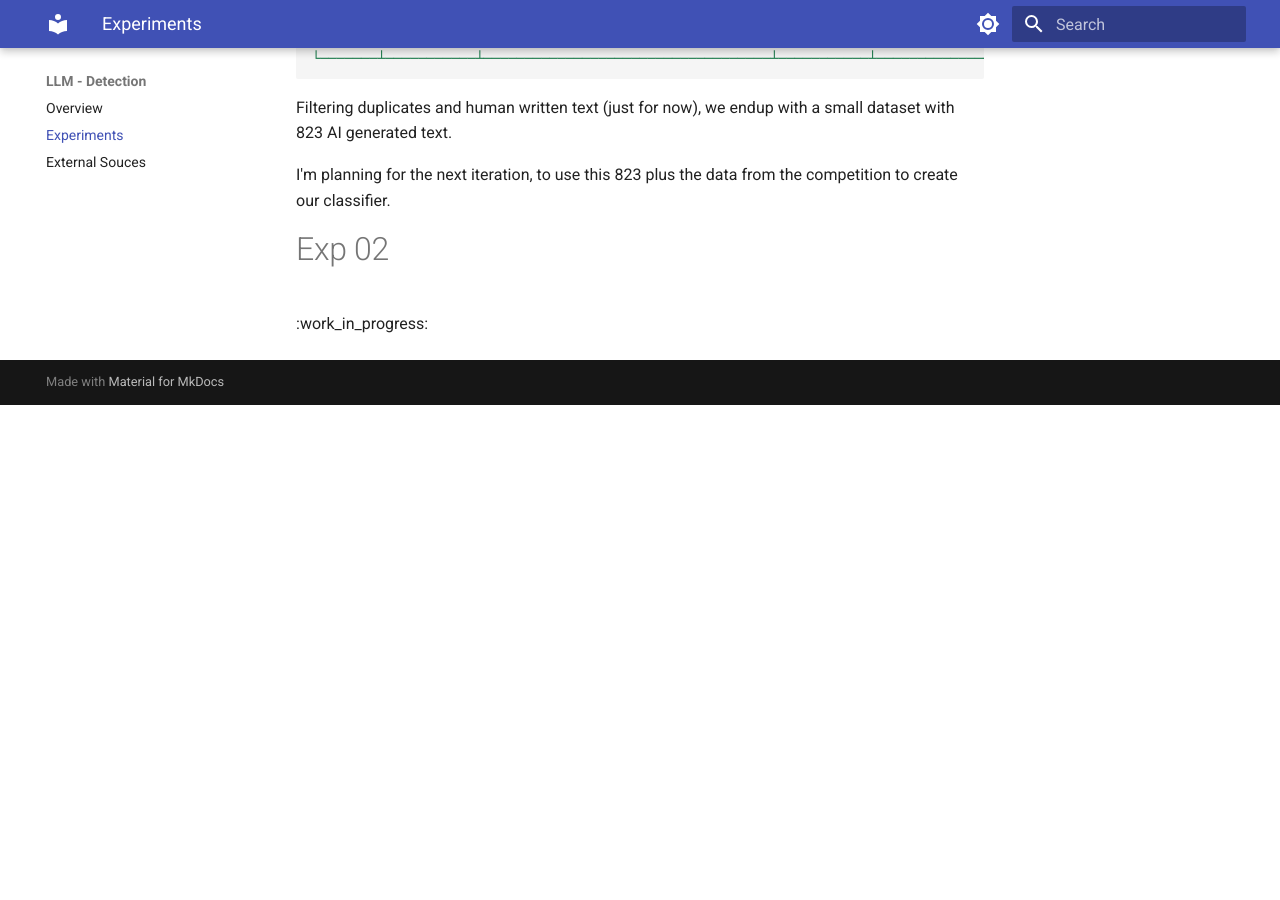
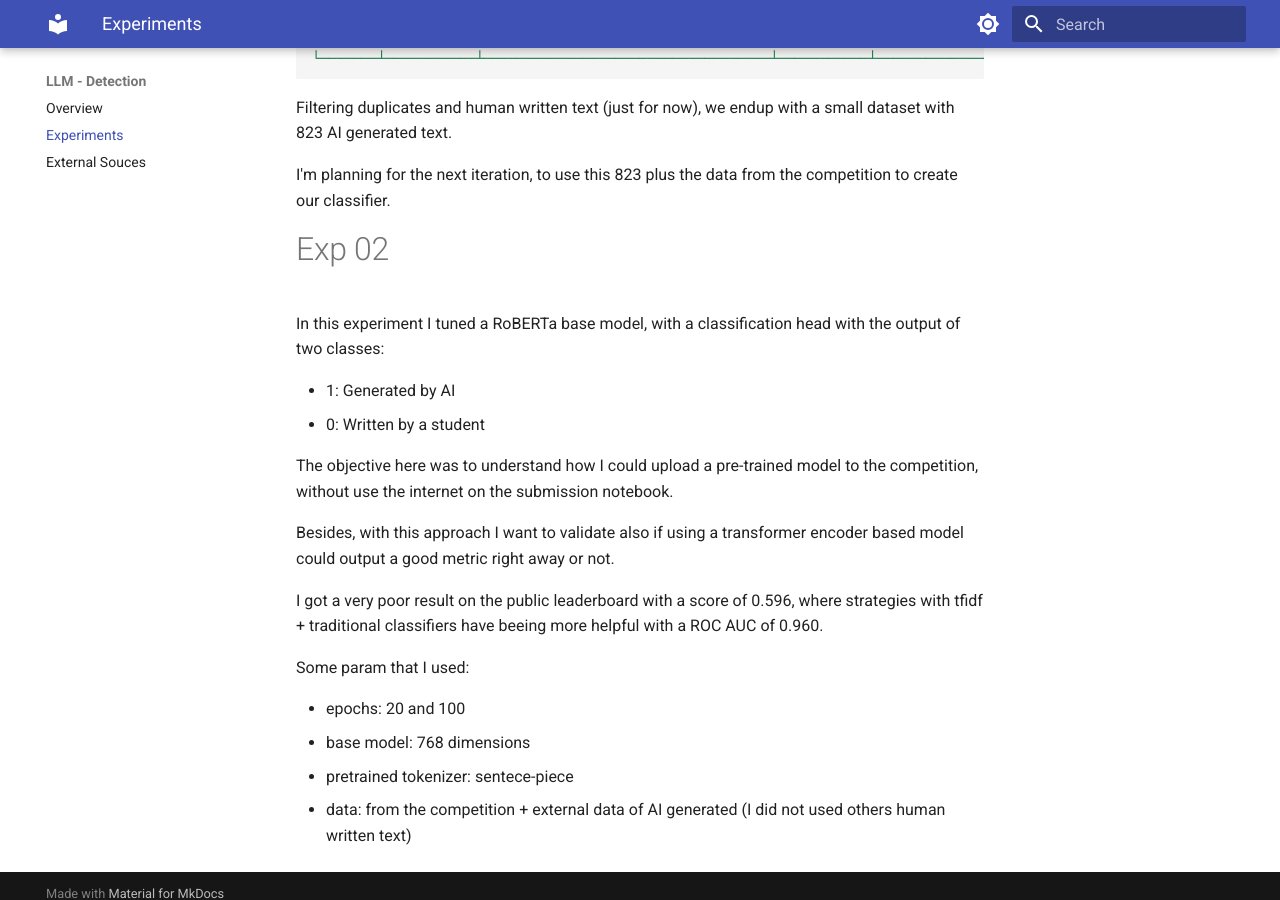
Before and after one commit to LucianoBatista/llm-essay-detection-kaggle, an MkDocs documentation site: the page built from docs/experiment.md, in a window 1280 px wide and 900 px high, scrolled down 855 px. Built offline with MkDocs 1.6.1 and Material for MkDocs 9.7.7, drawn with Linux system fonts in a browser that asks for light colours; comment, search, counter and statistics services are not loaded; before the commit the page ends 1260 px from its top, so only the background shows below that.

Commit message:
:docs: update the second experiment.

```diff
--- a/docs/experiment.md
+++ b/docs/experiment.md
@@ -35,4 +35,20 @@ I'm planning for the next iteration, to use this 823 plus the data from the comp
 
 # Exp 02
 
-:work_in_progress:
+In this experiment I tuned a RoBERTa base model, with a classification head with the output of two classes:
+
+- 1: Generated by AI
+- 0: Written by a student
+
+The objective here was to understand how I could upload a pre-trained model to the competition, without use the internet on the submission notebook.
+
+Besides, with this approach I want to validate also if using a transformer encoder based model could output a good metric right away or not.
+
+I got a very poor result on the public leaderboard with a score of 0.596, where strategies with tfidf + traditional classifiers have beeing more helpful with a ROC AUC of 0.960.
+
+Some param that I used:
+
+- epochs: 20 and 100
+- base model: 768 dimensions
+- pretrained tokenizer: sentece-piece
+- data: from the competition + external data of AI generated (I did not used others human written text)
```
